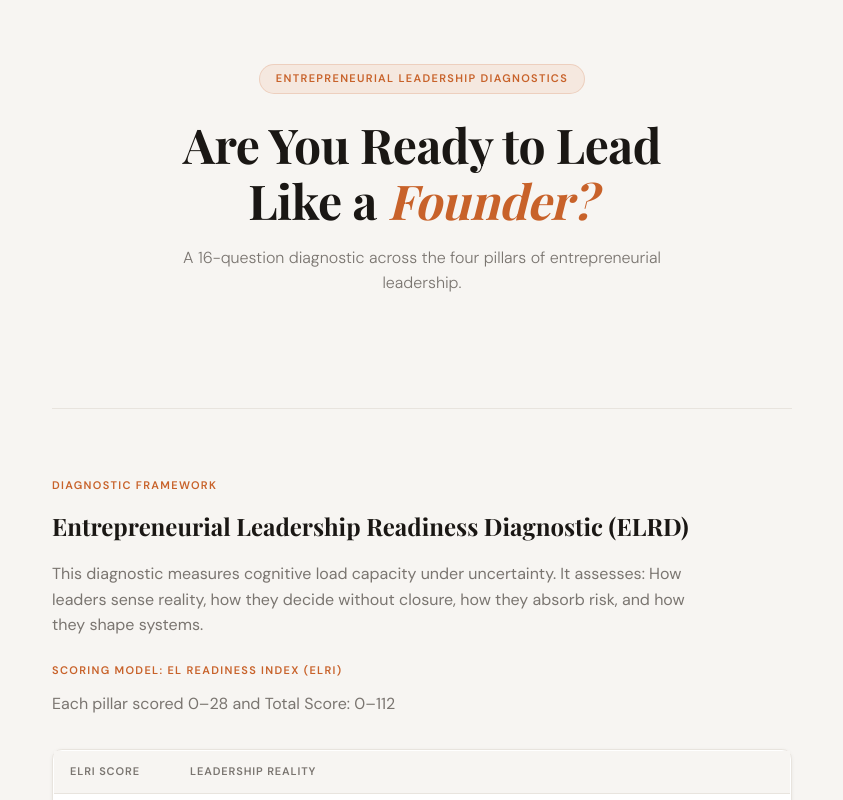
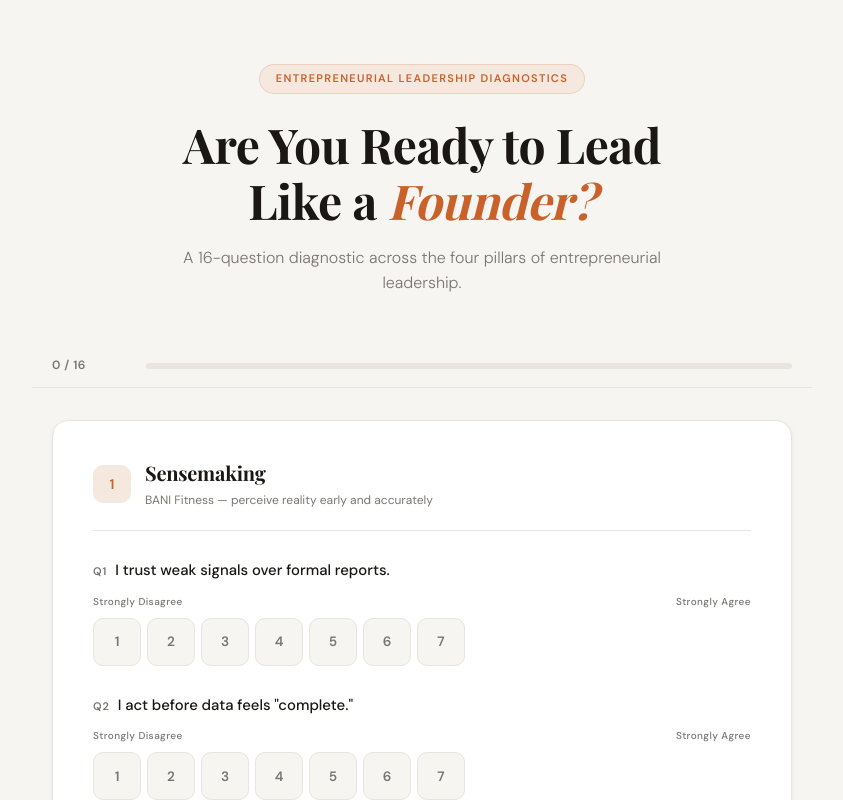
Before and after one commit to ydvSajal/Hactchery-ELI, a Next.js app: page / in a window 1280 px wide. Shown: the top 800 px of the page, without its empty margins (218-1061 px from the left). Built offline with nearby package versions, Linux system fonts and the light colour scheme.

Commit message:
Remove FrameworkInfo from assessment landing page

```diff
--- a/app/page.js
+++ b/app/page.js
@@ -305,8 +305,6 @@ export default function AssessmentPage() {
           <p>A 16-question diagnostic across the four pillars of entrepreneurial leadership.</p>
         </div>
 
-        <FrameworkInfo />
-
         <div className="progress-wrap">
           <div className="progress-inner">
             <span className="progress-label">{answeredCount} / {totalQuestions}</span>
```
